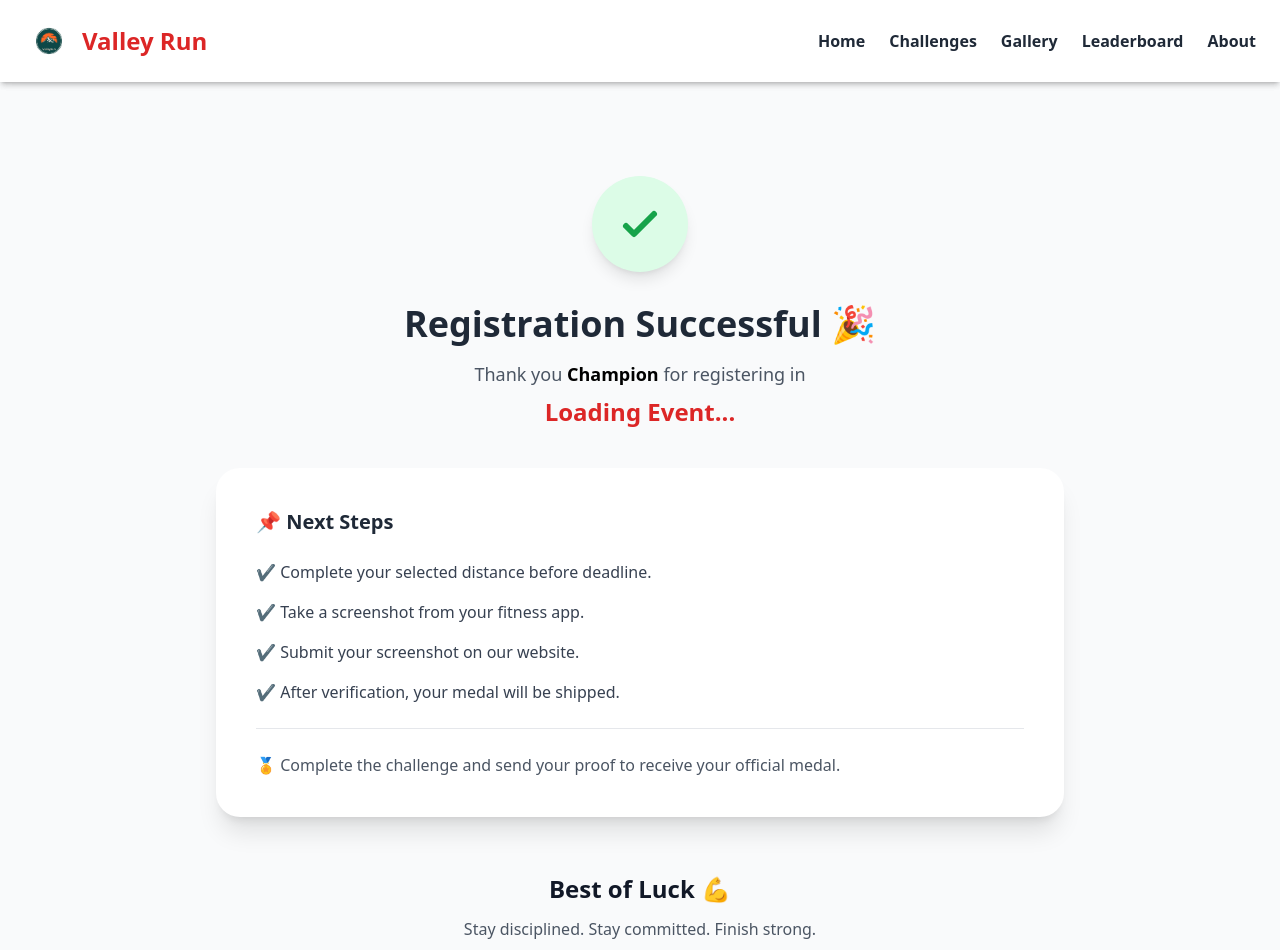
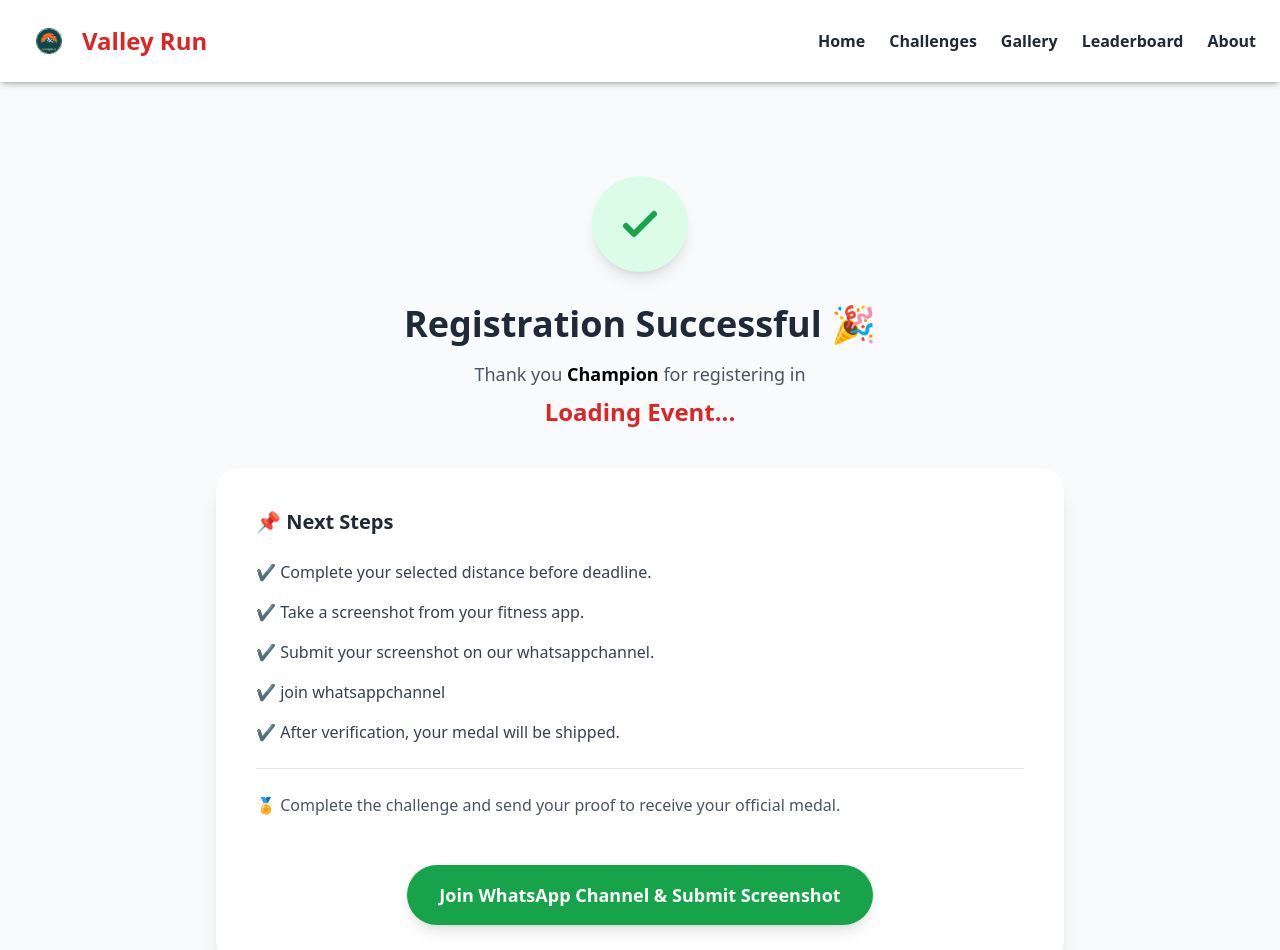
Before and after one commit to joshisss321-hash/frontendvalley-run-project, a Next.js app: page /success in a window 1280 px wide. Shown: the top 950 px of the page. Built offline with nearby package versions, Linux system fonts and the light colour scheme.

Commit message:
successpagefix

```diff
--- a/app/challenges/page.jsx
+++ b/app/challenges/page.jsx
@@ -27,6 +27,64 @@
 //         <div className="grid md:grid-cols-3 gap-8">
 //           {challenges.map(c => (
 //             <ChallengeCard key={c._id} {...c} />
+//           ))}
+//         </div>
+//       </section>
+//     </>
+//   );
+// }
+// "use client";
+
+// import { useEffect, useState } from "react";
+// import Navbar from "../components/Navbar";
+// import ChallengeCard from "../components/ChallengeCard";
+
+// export default function ChallengesPage() {
+//   const [events, setEvents] = useState([]);
+//   const [loading, setLoading] = useState(true);
+
+//   useEffect(() => {
+//     fetch(`${process.env.NEXT_PUBLIC_API_URL}/api/events`)
+//       .then(res => res.json())
+//       .then(data => {
+//         if (data.success) {
+//           setEvents(data.events);
+//         }
+//         setLoading(false);
+//       })
+//       .catch(() => setLoading(false));
+//   }, []);
+
+//   return (
+//     <>
+//       <Navbar />
+
+//       <section className="pt-32 pb-20 max-w-7xl mx-auto px-6">
+//         <h1 className="text-4xl font-extrabold mb-10">
+//           Live Challenges
+//         </h1>
+
+//         {/* LOADING */}
+//         {loading && (
+//           <p className="text-gray-500">
+//             Loading challenges...
+//           </p>
+//         )}
+
+//         {/* EMPTY */}
+//         {!loading && events.length === 0 && (
+//           <p className="text-gray-500">
+//             No active challenges available right now.
+//           </p>
+//         )}
+
+//         {/* LIST */}
+//         <div className="grid sm:grid-cols-2 lg:grid-cols-3 gap-8">
+//           {events.map(event => (
+//             <ChallengeCard
+//               key={event._id}
+//               event={event}
+//             />
 //           ))}
 //         </div>
 //       </section>
@@ -64,28 +122,27 @@ export default function ChallengesPage() {
           Live Challenges
         </h1>
 
-        {/* LOADING */}
         {loading && (
           <p className="text-gray-500">
             Loading challenges...
           </p>
         )}
 
-        {/* EMPTY */}
         {!loading && events.length === 0 && (
           <p className="text-gray-500">
             No active challenges available right now.
           </p>
         )}
 
-        {/* LIST */}
         <div className="grid sm:grid-cols-2 lg:grid-cols-3 gap-8">
-          {events.map(event => (
-            <ChallengeCard
-              key={event._id}
-              event={event}
-            />
-          ))}
+          {events
+            .filter(event => event.active)   // 🔥 ye line add hui hai
+            .map(event => (
+              <ChallengeCard
+                key={event._id}
+                event={event}
+              />
+            ))}
         </div>
       </section>
     </>
--- a/app/success/successClient.jsx
+++ b/app/success/successClient.jsx
@@ -1,3 +1,124 @@
+// "use client";
+
+// import { useSearchParams } from "next/navigation";
+// import { useEffect, useState } from "react";
+// import Link from "next/link";
+// import Navbar from "../components/Navbar";
+
+// export default function SuccessClient() {
+//   const searchParams = useSearchParams();
+//   const slug = searchParams.get("event");
+//   const name = searchParams.get("name");
+
+//   const [eventTitle, setEventTitle] = useState("");
+//   const [loading, setLoading] = useState(true);
+
+//   useEffect(() => {
+//     if (!slug) return;
+
+//     const fetchEvent = async () => {
+//       try {
+//         const res = await fetch(
+//           `${process.env.NEXT_PUBLIC_API_URL}/api/events/${slug}`
+//         );
+//         const data = await res.json();
+
+//         if (data.success && data.event) {
+//           setEventTitle(data.event.title); // 🔥 title show hoga
+//         }
+//       } catch (err) {
+//         console.error("Event fetch error:", err);
+//       } finally {
+//         setLoading(false);
+//       }
+//     };
+
+//     fetchEvent();
+//   }, [slug]);
+
+//   return (
+//     <main className="bg-gray-50 min-h-screen">
+//       <Navbar />
+
+//       <section className="py-24 px-6 max-w-4xl mx-auto text-center">
+
+//         {/* Success Icon */}
+//         <div className="w-24 h-24 mx-auto mb-8 bg-green-100 rounded-full flex items-center justify-center shadow-lg">
+//           <svg
+//             className="w-12 h-12 text-green-600"
+//             fill="none"
+//             stroke="currentColor"
+//             strokeWidth="3"
+//             viewBox="0 0 24 24"
+//           >
+//             <path
+//               strokeLinecap="round"
+//               strokeLinejoin="round"
+//               d="M5 13l4 4L19 7"
+//             />
+//           </svg>
+//         </div>
+
+//         <h1 className="text-4xl font-extrabold text-gray-800 mb-4">
+//           Registration Successful 🎉
+//         </h1>
+
+//         <p className="text-lg text-gray-600 mb-2">
+//           Thank you{" "}
+//           <span className="font-semibold text-black">
+//             {name || "Champion"}
+//           </span>{" "}
+//           for registering in
+//         </p>
+
+//         <h2 className="text-2xl font-bold text-red-600 mb-10">
+//           {loading ? "Loading Event..." : eventTitle}
+//         </h2>
+
+//         {/* Info Box */}
+//         <div className="bg-white rounded-3xl shadow-xl p-10 text-left space-y-6">
+//           <h3 className="text-xl font-bold text-gray-800">
+//             📌 Next Steps
+//           </h3>
+
+//           <ul className="space-y-4 text-gray-700">
+//             <li>✔ Complete your selected distance before deadline.</li>
+//             <li>✔ Take a screenshot from your fitness app.</li>
+//             <li>✔ Submit your screenshot on our whatsappchannel.</li>
+//             <li>✔ join whatsappchannel </li>
+//             <li>✔ After verification, your medal will be shipped.</li>
+//           </ul>
+
+//           <div className="border-t pt-6 mt-6">
+//             <p className="text-gray-600">
+//               🏅 Complete the challenge and send your proof to receive your official medal.
+//             </p>
+//           </div>
+//         </div>
+
+//         {/* Motivation Section */}
+//         <div className="mt-14">
+//           <h3 className="text-2xl font-bold mb-3">
+//             Best of Luck 💪
+//           </h3>
+//           <p className="text-gray-600">
+//             Stay disciplined. Stay committed. Finish strong.
+//           </p>
+//         </div>
+
+//         <div className="mt-10">
+//           <Link
+//             href="/"
+//             className="inline-block bg-red-600 hover:bg-red-700 text-white px-10 py-4 rounded-full font-semibold text-lg shadow-lg transition hover:scale-105"
+//           >
+//             Back to Home
+//           </Link>
+//         </div>
+
+//       </section>
+//     </main>
+//   );
+// }
 "use client";
 
 import { useSearchParams } from "next/navigation";
@@ -24,7 +145,7 @@ export default function SuccessClient() {
         const data = await res.json();
 
         if (data.success && data.event) {
-          setEventTitle(data.event.title); // 🔥 title show hoga
+          setEventTitle(data.event.title);
         }
       } catch (err) {
         console.error("Event fetch error:", err);
@@ -84,7 +205,8 @@ export default function SuccessClient() {
           <ul className="space-y-4 text-gray-700">
             <li>✔ Complete your selected distance before deadline.</li>
             <li>✔ Take a screenshot from your fitness app.</li>
-            <li>✔ Submit your screenshot on our website.</li>
+            <li>✔ Submit your screenshot on our whatsappchannel.</li>
+            <li>✔ join whatsappchannel </li>
             <li>✔ After verification, your medal will be shipped.</li>
           </ul>
 
@@ -93,6 +215,19 @@ export default function SuccessClient() {
               🏅 Complete the challenge and send your proof to receive your official medal.
             </p>
           </div>
+
+          {/* WhatsApp Channel Button */}
+          <div className="text-center pt-6">
+            <a
+              href="https://whatsapp.com/channel/0029VbCM5KOBVJl3FdMMHI3M"
+              target="_blank"
+              rel="noopener noreferrer"
+              className="inline-block bg-green-600 hover:bg-green-700 text-white px-8 py-4 rounded-full font-semibold text-lg shadow-lg transition hover:scale-105"
+            >
+              Join WhatsApp Channel & Submit Screenshot
+            </a>
+          </div>
+
         </div>
 
         {/* Motivation Section */}
```
